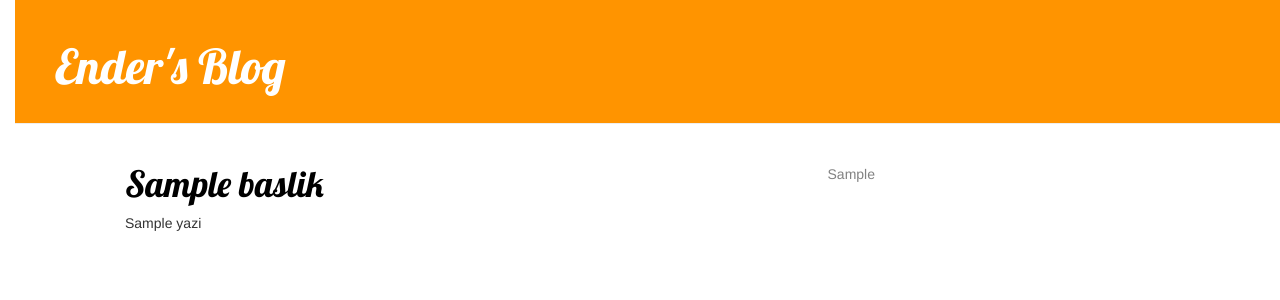
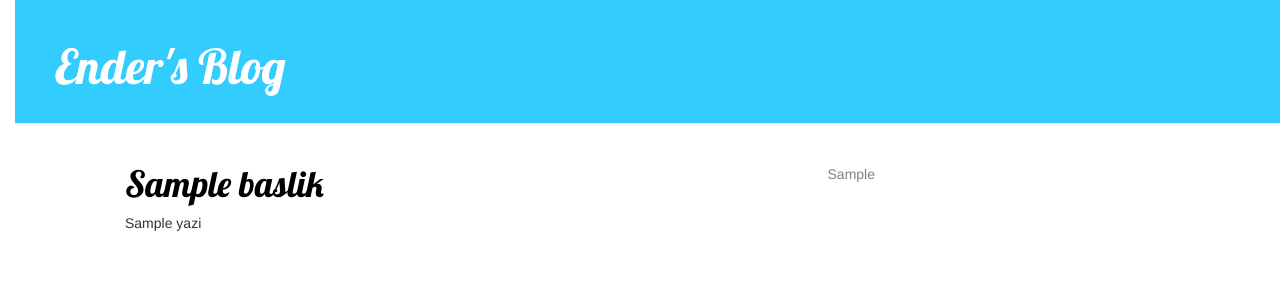
Before and after one commit to enderculha/my-first-blog, a Django app: template blog/templates/blog/post_list.html in a window 1280 px wide. Shown: the top 300 px of the page. Run offline with Django 3.2, Linux system fonts and the light colour scheme; the template is opened without the code that fills it: most values are stand-ins (such as "Sample title", 1, 10 or a date in 2020); some libraries are stand-ins or nearby versions.

Commit message:
css dosyası değişti

```diff
--- a/blog/static/css/blog.css
+++ b/blog/static/css/blog.css
@@ -8,7 +8,7 @@ body {
 }
 
 .page-header {
-    background-color: #ff9400;
+    background-color: #33ccff;
     margin-top: 0;
     padding: 20px 20px 20px 40px;
 }
```
